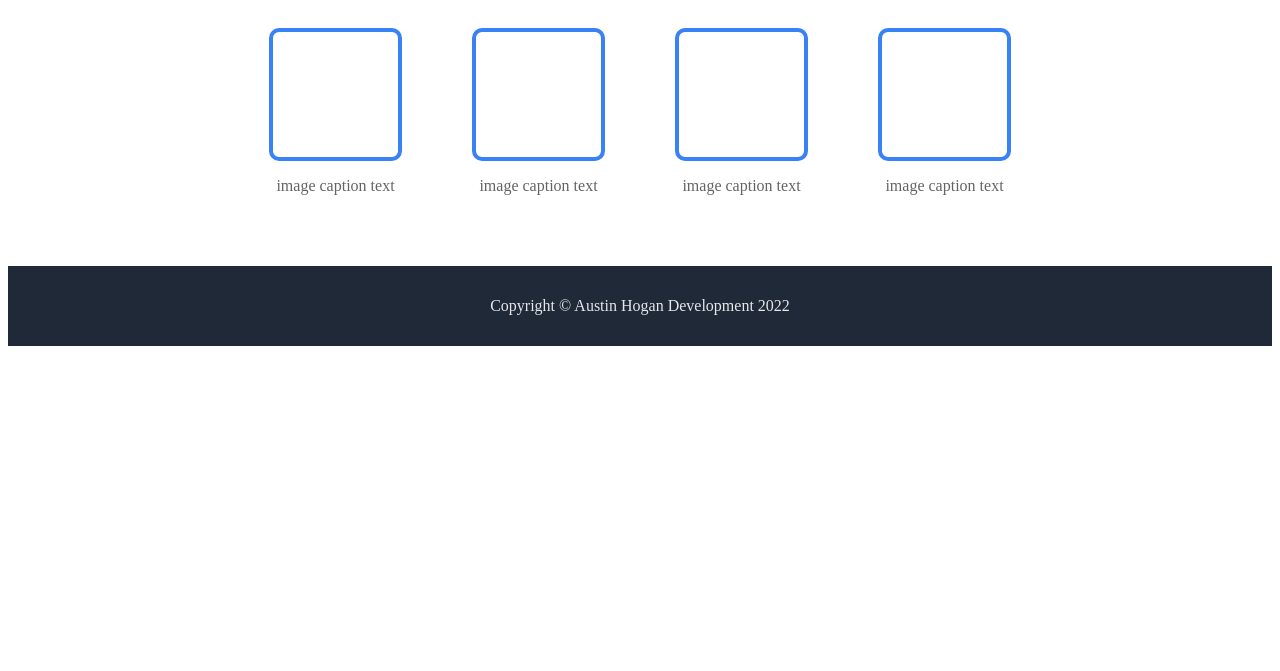
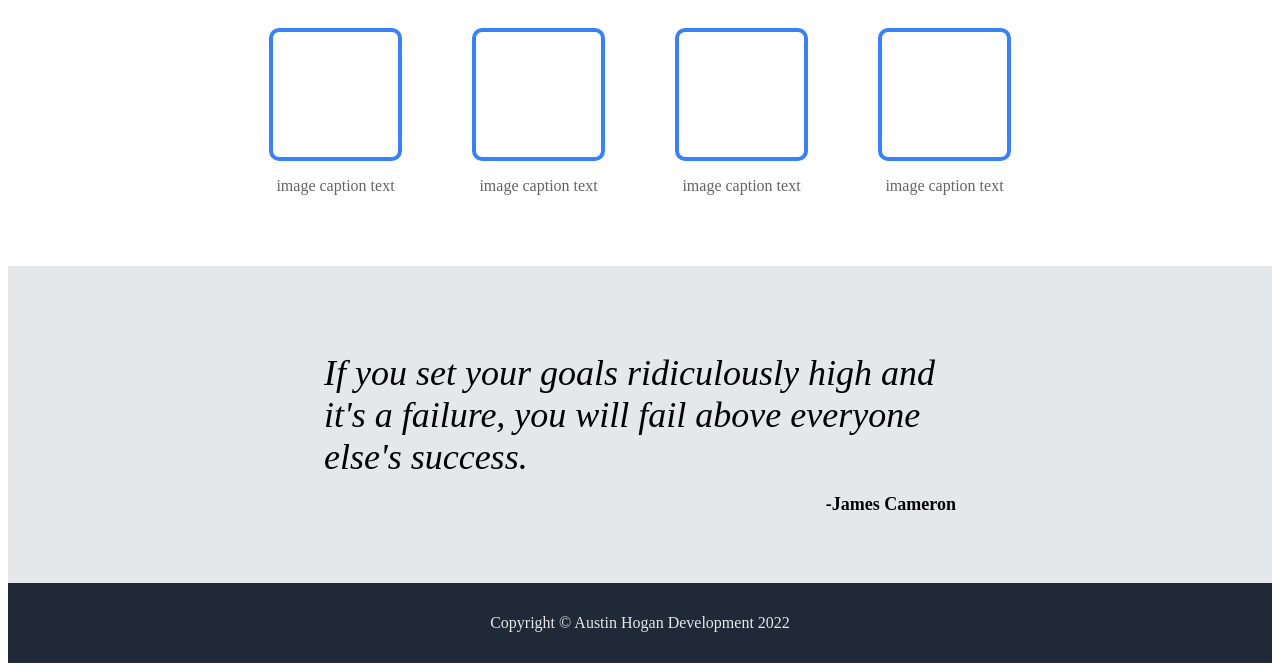
Before and after one commit to Austin-Hogan-Full-Stack-Development/top-landing-page-challenge, a plain HTML site: page index.html in a window 1280 px wide. Shown: the part 516-1187 px from the top of the page. Before the commit the page ends 870 px from the top, so only its background shows below. Drawn offline with Linux system fonts and the light colour scheme.

Commit message:
Add Testimonial Section

```diff
--- a/index.html
+++ b/index.html
@@ -57,7 +57,8 @@
             </div>
         </div>
         <div class="section3">
-
+            <p class="testimonial">If you set your goals ridiculously high and it's a failure, you will fail above everyone else's success.</p>
+            <p class="author">-James Cameron</p>
         </div>
         <div class="section4">
 
--- a/styles.css
+++ b/styles.css
@@ -1,6 +1,4 @@
-body {
-    /* font-family: 'roboto'; */
-}
+
 .navbar {
     background-color: #1F2937;
     color: white;
@@ -121,6 +119,29 @@ body {
     align-items: center;
 }
 
+.section3 {
+    padding: 50px 0;
+    background-color: #E5E7EB;
+    display: flex;
+    flex-direction: column;
+    align-items: center;
+}
+
+.testimonial {
+    font-size: 36px;
+    font-weight: 100;
+    font-style: italic;
+    width: 50%;
+}
+
+.author {
+    font-size: 18px;
+    font-weight: 700;
+    width: 50%;
+    text-align: right;
+    margin-top: -20px;
+}
+
 
 footer {
     background-color: #1F2937;
```
